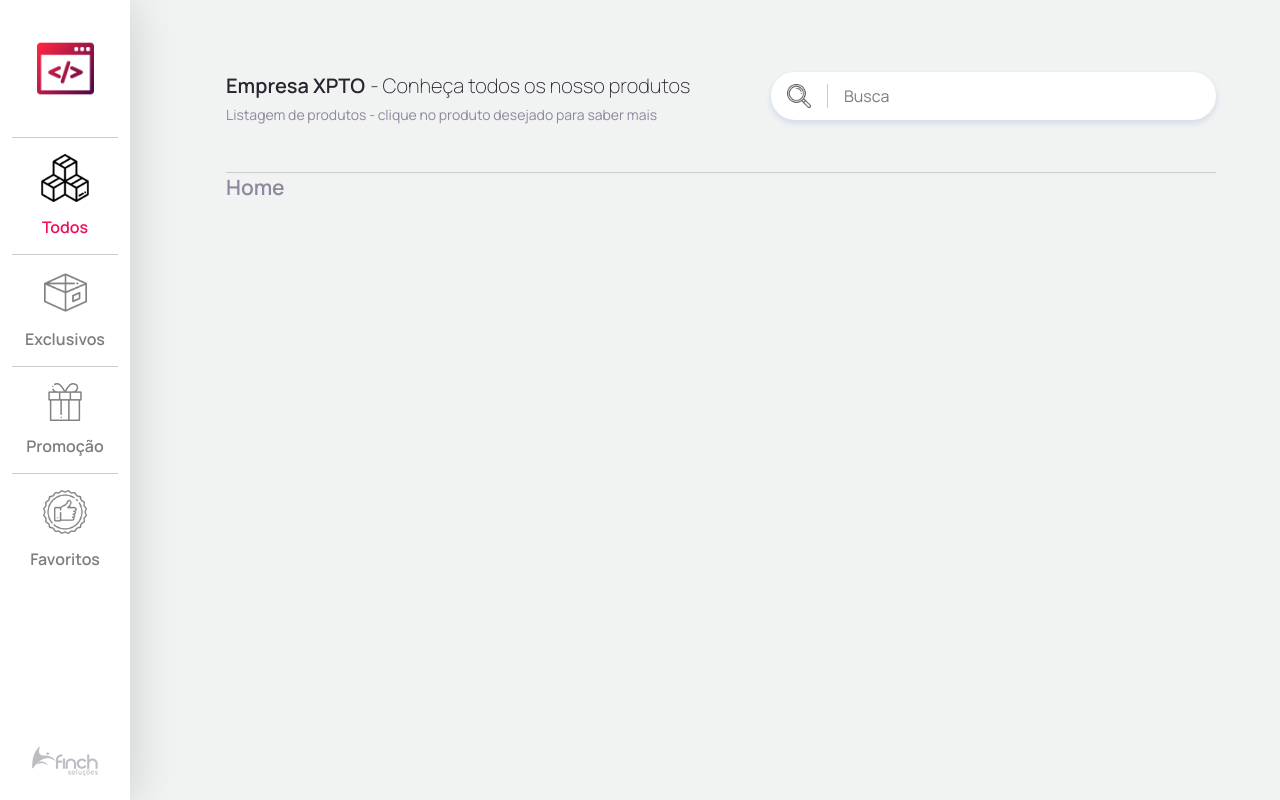
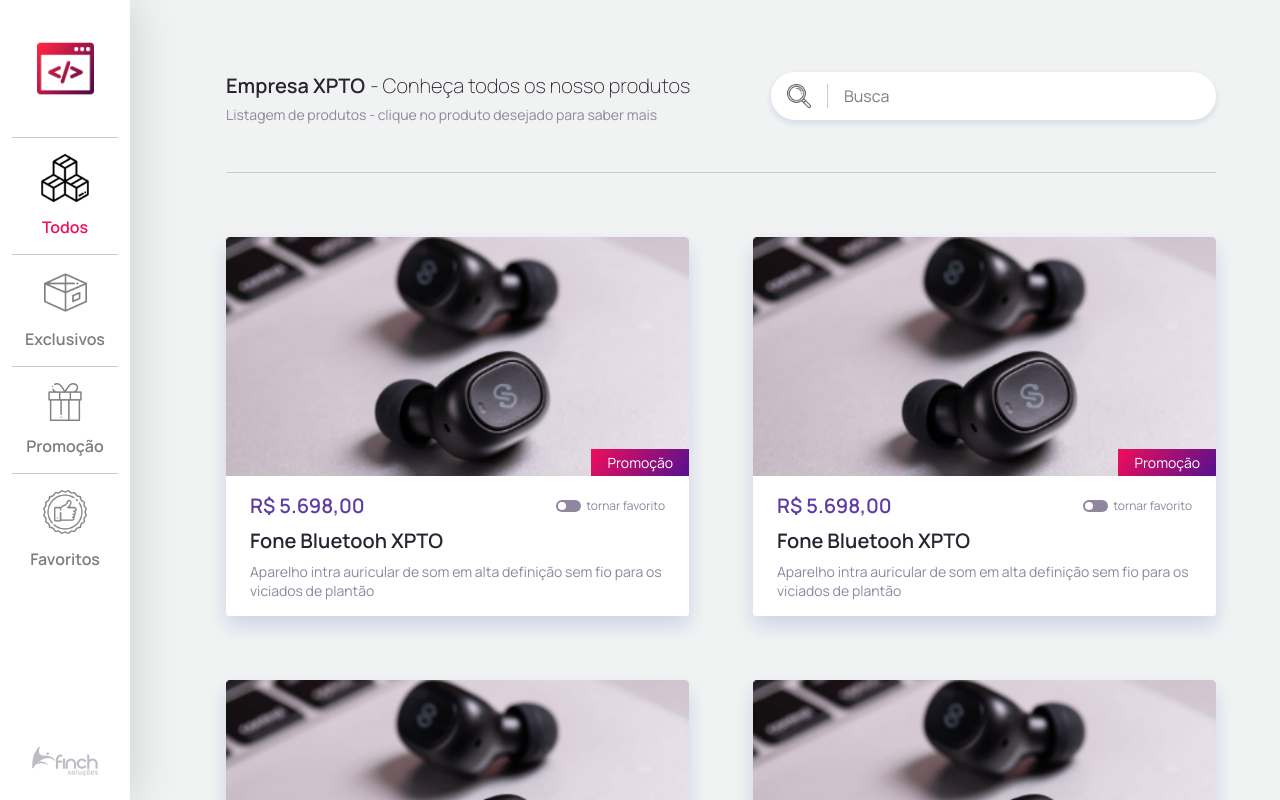
Before and after one commit to finch-solucoes/desenvolvedor-frontend, a React (Create React App) app: page / in a window 1280 px wide. Shown: the top 800 px of the page. Built offline with nearby package versions, Linux system fonts and the light colour scheme.

Commit message:
feat: create Card component

```diff
--- a/package.json
+++ b/package.json
@@ -14,6 +14,7 @@
     "react-dom": "^16.13.1",
     "react-router-dom": "^5.1.2",
     "react-scripts": "3.4.1",
+    "react-switch": "^5.0.1",
     "styled-components": "^5.1.0",
     "typescript": "~3.7.2"
   },
--- /dev/null
+++ b/src/components/Card/index.tsx
@@ -0,0 +1,44 @@
+import React from 'react';
+import { Link } from 'react-router-dom';
+import Switch from 'react-switch';
+
+import productImg from '../../assets/NoPath.png';
+import { Container } from './styles';
+
+const Card: React.FC = () => {
+  return (
+    <Container className="card">
+      <Link to="/" className="card__header">
+        <img src={productImg} alt="produto" />
+        <div className="carad__tag">Promoção</div>
+      </Link>
+      <div className="card__body">
+        <div>
+          <strong className="card__price">R$ 5.698,00</strong>
+          <div className="card__favorite">
+            <Switch
+              onChange={() => {}}
+              checked={false}
+              width={25}
+              height={12}
+              handleDiameter={8}
+              onColor="#0086F8"
+              offColor="#8E879E"
+              checkedIcon={false}
+              uncheckedIcon={false}
+            />
+            <span>tornar favorito</span>
+          </div>
+        </div>
+
+        <strong className="card__title">Fone Bluetooh XPTO</strong>
+        <p className="card__description">
+          Aparelho intra auricular de som em alta definição sem fio para os
+          viciados de plantão
+        </p>
+      </div>
+    </Container>
+  );
+};
+
+export default Card;
--- /dev/null
+++ b/src/components/Card/styles.ts
@@ -0,0 +1,93 @@
+import styled from 'styled-components';
+
+import colors from '../../styles/colors';
+
+export const Container = styled.div`
+  display: flex;
+  flex-direction: column;
+  width: 100%;
+  border-radius: 3px;
+  background: #fff;
+  box-shadow: 0px 10px 20px #16319b29;
+  text-decoration: none;
+  overflow: hidden;
+
+  .card__header {
+    display: flex;
+    position: relative;
+    overflow: hidden;
+
+    img {
+      width: 100%;
+      object-fit: cover;
+      transition: transform 1s ease-in-out;
+    }
+  }
+
+  .carad__tag {
+    position: absolute;
+    bottom: 0;
+    right: 0;
+    color: #fff;
+    padding: 4px 16px;
+    background: transparent linear-gradient(125deg, #ef0e5a 0%, #55118f 100%) 0%
+      0% no-repeat padding-box;
+
+    /* background: transparent linear-gradient(125deg, #1DB6CE 0%, #182AC9 100%) 0% 0% no-repeat padding-box; */
+  }
+
+  .card__body {
+    padding: 16px 24px;
+
+    > div {
+      display: flex;
+      justify-content: space-between;
+
+      .card__price {
+        color: #5e3ba5;
+        font-size: 20px;
+      }
+
+      .card__favorite {
+        display: flex;
+        justify-content: center;
+        align-items: center;
+        font-size: 12px;
+        color: ${colors.text};
+
+        > span {
+          margin-left: 5px;
+        }
+      }
+    }
+
+    .card__title {
+      display: block;
+      margin: 8px 0;
+      font-size: 20px;
+      color: ${colors.darkText};
+      transition: color 0.2s ease;
+    }
+
+    .card__description {
+      color: ${colors.text};
+    }
+  }
+
+  &:hover {
+    img {
+      transform: scale(1.1);
+    }
+
+    .card__title {
+      color: ${colors.primary};
+    }
+  }
+`;
+
+export const CardGrid = styled.div`
+  display: grid;
+  align-items: center;
+  grid-template-columns: repeat(auto-fit, minmax(320px, 1fr));
+  grid-gap: 64px;
+`;
--- a/src/components/MainLayout/styles.ts
+++ b/src/components/MainLayout/styles.ts
@@ -2,10 +2,9 @@ import styled from 'styled-components';
 
 export const Container = styled.div`
   display: flex;
-  height: 100vh;
 
   section {
     flex: 1;
-    padding: 0 64px 0 96px;
+    padding: 0 64px 0 226px;
   }
 `;
--- a/src/components/Menu/styles.ts
+++ b/src/components/Menu/styles.ts
@@ -7,6 +7,8 @@ import colors from '../../styles/colors';
 export const Container = styled.div`
   display: flex;
   flex-direction: column;
+  position: fixed;
+  height: 100vh;
   width: 130px;
   padding: 0 12px;
   background: #fff;
--- a/src/pages/Home/index.tsx
+++ b/src/pages/Home/index.tsx
@@ -1,12 +1,26 @@
 import React from 'react';
 
+import Card from '../../components/Card';
+import { CardGrid } from '../../components/Card/styles';
 import Header from '../../components/Header';
+import { Container } from './styles';
 
 const Home: React.FC = () => {
   return (
     <>
       <Header />
-      <h1>Home</h1>
+      <Container>
+        <CardGrid>
+          <Card />
+          <Card />
+          <Card />
+          <Card />
+          <Card />
+          <Card />
+          <Card />
+          <Card />
+        </CardGrid>
+      </Container>
     </>
   );
 };
--- a/src/pages/Home/styles.ts
+++ b/src/pages/Home/styles.ts
@@ -1,3 +1,5 @@
 import styled from 'styled-components';
 
-export const Container = styled.div``;
+export const Container = styled.div`
+  margin: 64px 0;
+`;
```
Also changed, not shown: src/assets/NoPath.png (added), 1 other file (tests, documents, lock files or other folders).
